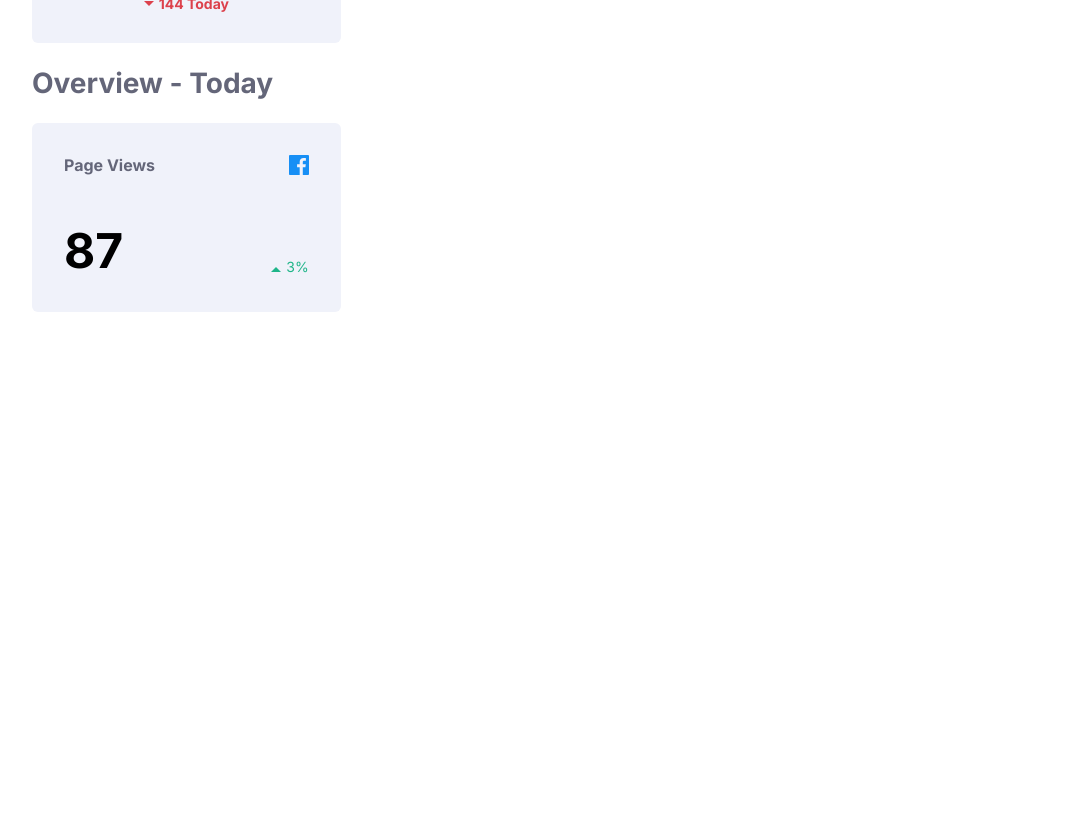
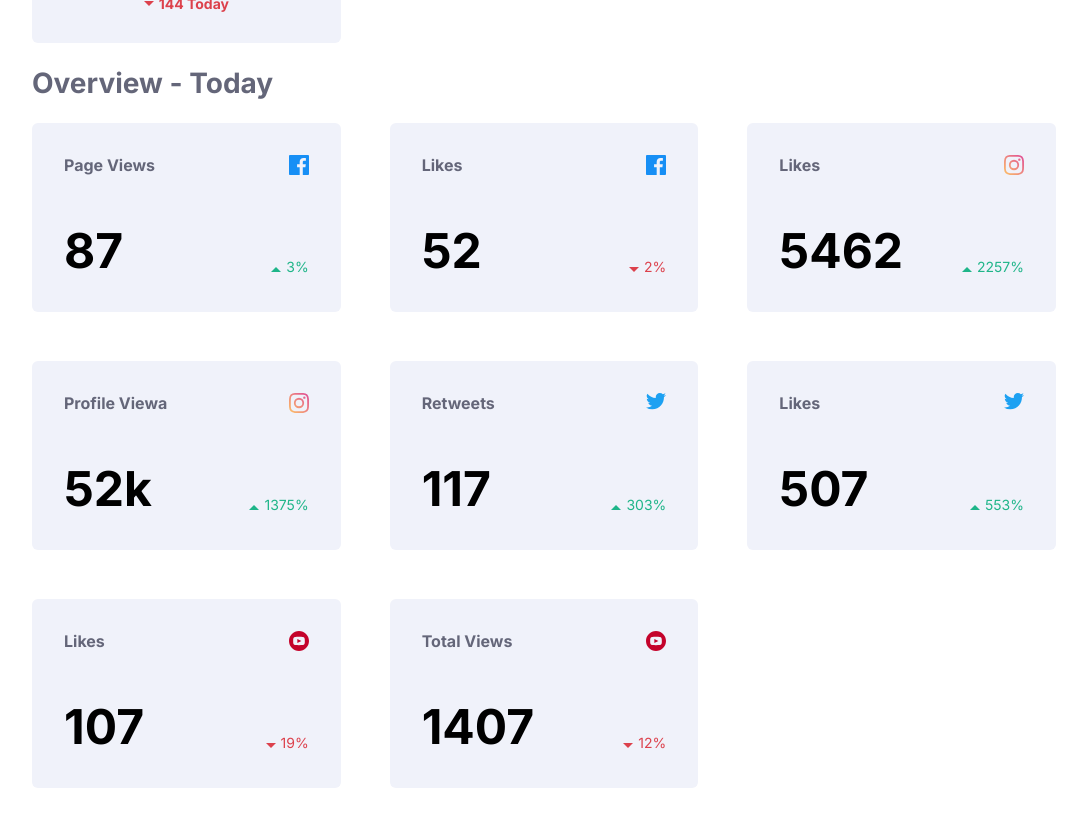
Before and after one commit to josemunozr/social-media-dashboard-with-dark-mode, a React app: page / in a window 1280 px wide. Shown: the part 740-1566 px from the top of the page, without its empty margins (96-1183 px from the left). Before the commit the page ends 1172 px from the top, so only its background shows below. Built offline with nearby package versions, Linux system fonts and the light colour scheme.

Commit message:
renderes overview cards

```diff
--- a/initialState.json
+++ b/initialState.json
@@ -60,5 +60,87 @@
         "number": 144
       }
     }
+  ],
+  "overview": [
+    {
+      "id": 1,
+      "title": "Page Views",
+      "socialMedia": "facebook",
+      "counter": 87,
+      "status": {
+        "type": "up",
+        "number": 3
+      }
+    },
+    {
+      "id": 2,
+      "title": "Likes",
+      "socialMedia": "facebook",
+      "counter": 52,
+      "status": {
+        "type": "down",
+        "number": 2
+      }
+    },
+    {
+      "id": 3,
+      "title": "Likes",
+      "socialMedia": "instagram",
+      "counter": 5462,
+      "status": {
+        "type": "up",
+        "number": 2257
+      }
+    },
+    {
+      "id": 4,
+      "title": "Profile Viewa",
+      "socialMedia": "instagram",
+      "counter": "52k",
+      "status": {
+        "type": "up",
+        "number": 1375
+      }
+    },
+    {
+      "id": 5,
+      "title": "Retweets",
+      "socialMedia": "twitter",
+      "counter": 117,
+      "status": {
+        "type": "up",
+        "number": 303
+      }
+    },
+    {
+      "id": 6,
+      "title": "Likes",
+      "socialMedia": "twitter",
+      "counter": 507,
+      "status": {
+        "type": "up",
+        "number": 553
+      }
+    },
+    {
+      "id": 7,
+      "title": "Likes",
+      "socialMedia": "youtube",
+      "counter": 107,
+      "status": {
+        "type": "down",
+        "number": 19
+      }
+    },
+    {
+      "id": 8,
+      "title": "Total Views",
+      "socialMedia": "youtube",
+      "counter": 1407,
+      "status": {
+        "type": "down",
+        "number": 12
+      }
+    }
   ]
 }
--- a/src/App.jsx
+++ b/src/App.jsx
@@ -32,9 +32,17 @@ const App = () => {
             </MainCardsContainer>
           )
         }
-        <OverviewContainer>
-          <OverviewCard />
-        </OverviewContainer>
+        {
+          data.overview && data.overview.length > 0 && (
+            <OverviewContainer>
+              {
+                data.overview.map((item) => (
+                  <OverviewCard key={item.id} {...item} />
+                ))
+              }
+            </OverviewContainer>
+          )
+        }
       </IndicatorsContainer>
     </>
   );
--- a/src/components/OverviewCard.jsx
+++ b/src/components/OverviewCard.jsx
@@ -1,17 +1,27 @@
 import React from 'react';
+import classNames from 'classnames';
+import Icon from './Icon';
 import '../assets/styles/OverviewCard.scss';
 
-const OverviewCard = () => (
+const OverviewCard = ({ title, socialMedia, counter, status }) => (
   <div className='overview__card'>
     <header className='overview__card-header'>
-      <p className='title'>Page Views</p>
-      <img src='./images/icon-facebook.svg' alt='facebook' />
+      <p className='title'>{title}</p>
+      <Icon name={socialMedia} />
     </header>
     <footer className='overview__card-footer'>
-      <span className='overview__card-footer--number'>87</span>
-      <div className='current up'>
-        <img src='./images/icon-up.svg' alt='up' />
-        <span className='current__number'>3%</span>
+      <span className='overview__card-footer--number'>{counter}</span>
+      <div className={
+        classNames('current', {
+          [`${status.type}`]: true,
+        })
+      }
+      >
+        <Icon name={status.type} />
+        <span className='current__number'>
+          { status.number }
+          %
+        </span>
       </div>
     </footer>
   </div>
```
